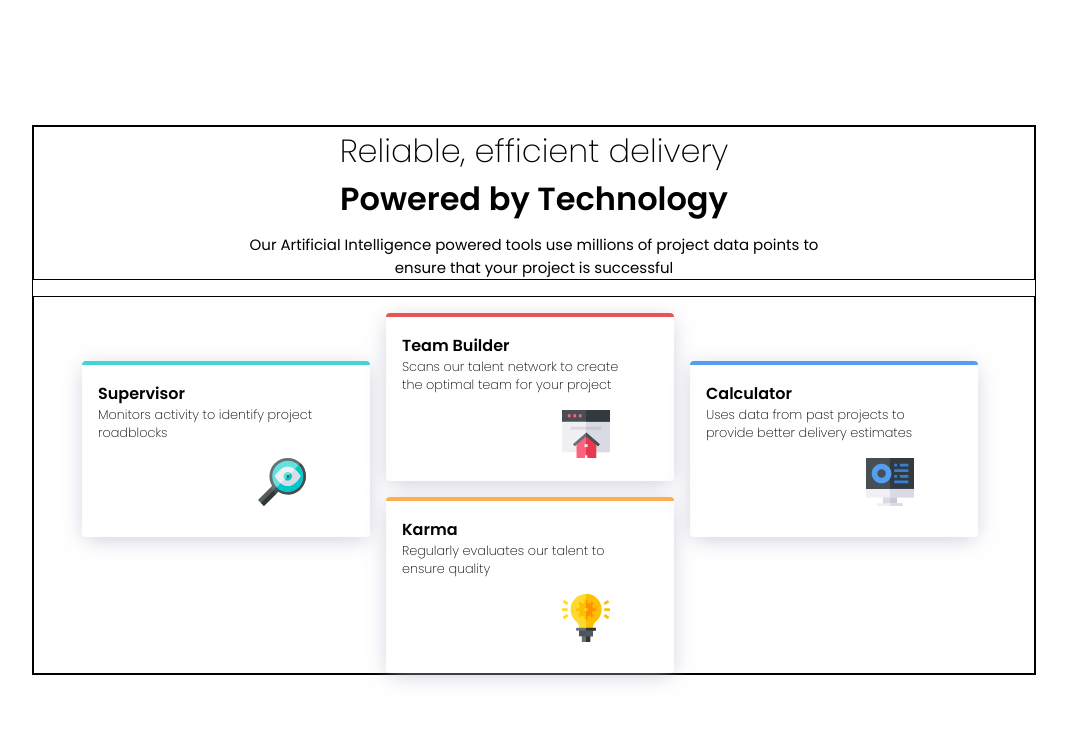
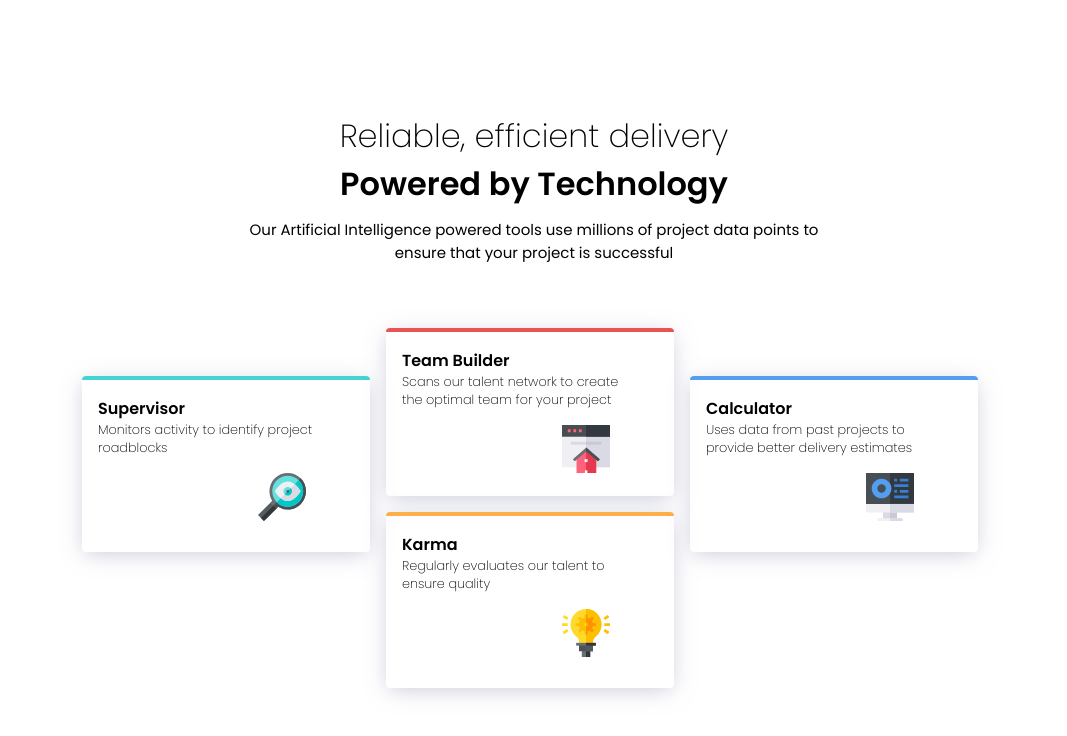
Before and after one commit to brhodes1825/four-card-feature-section, a plain HTML site: page index.html in a window 1280 px wide. Shown: the whole page, without its empty margins (106-1173 px from the left). Drawn offline with Linux system fonts and the light colour scheme.

Commit message:
Update styles.css

```diff
--- a/styles.css
+++ b/styles.css
@@ -36,13 +36,12 @@ body {
 	display: flex;
 	flex-direction: column;
 	gap: 1rem;
-	border: 1px solid black;
 }
 
 .info {
 	width: 62.5rem;
 	height: 30%;
-	border: 1px solid black;
+	padding-bottom: 1rem;
 }
 
 .info p:first-of-type {
@@ -74,8 +73,7 @@ body {
 	height: 70%;
 	display: flex;
 	gap: 1rem;
-	border: 1px solid black;
-	margin: auto auto;
+	padding-top: 1rem;
 }
 
 .supervisor {
```
